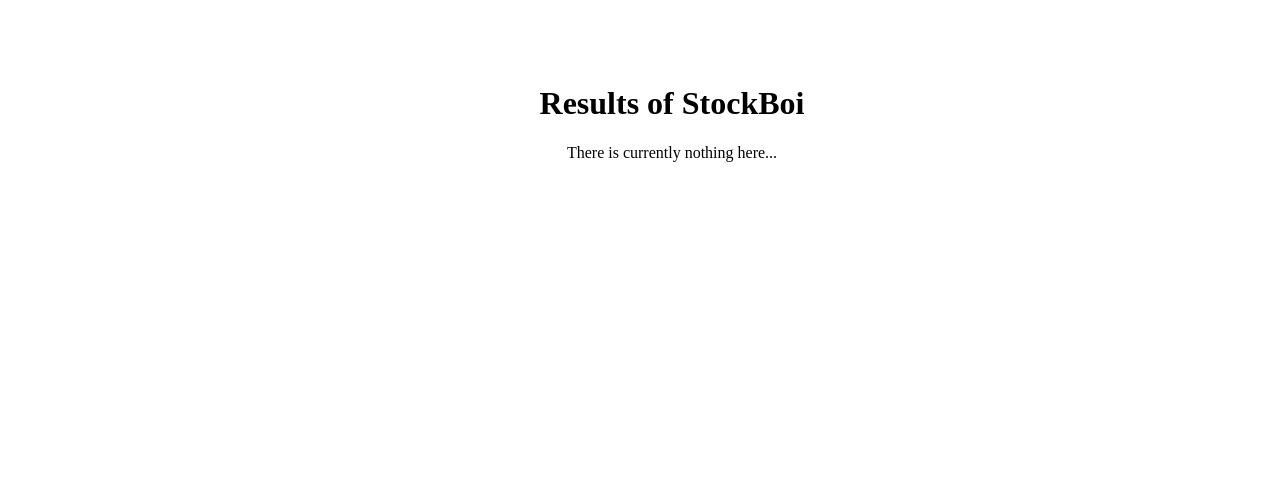
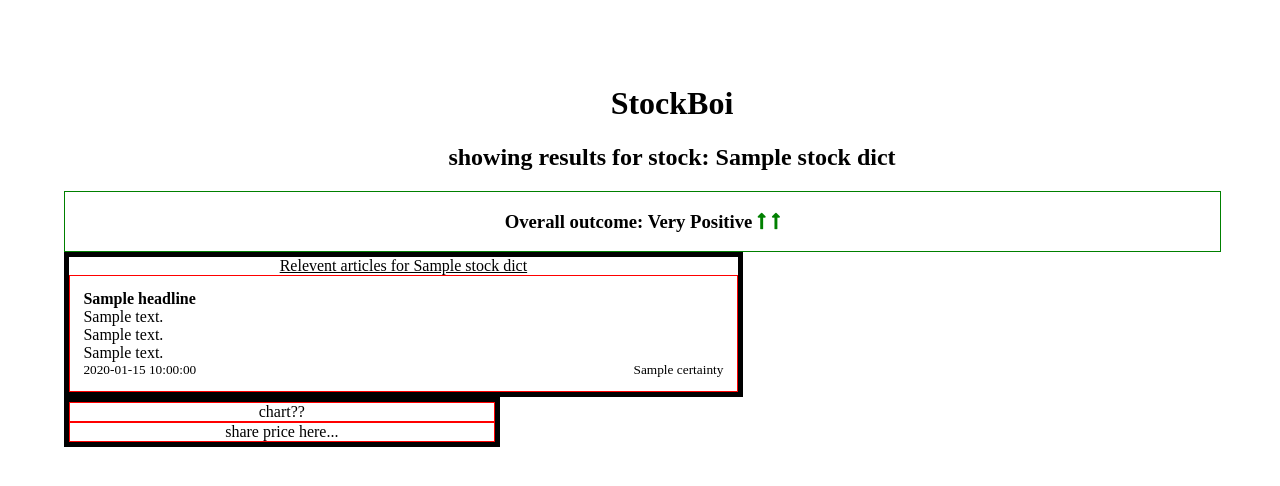
Before and after one commit to Beamister/StockBoi, a Flask app: template templates/results.html in a window 1280 px wide; the page is wider, and only the part inside the window is pictured. Shown: the top 486 px of that part. Run offline with Flask 2, Linux system fonts and the light colour scheme; the template is opened without the code that fills it: most values are stand-ins (such as "Sample title", 1, 10 or a date in 2020); some libraries are stand-ins or nearby versions.

Commit message:
get all content working between pages with temparary database

```diff
--- a/main.py
+++ b/main.py
@@ -3,6 +3,7 @@
 from flask import render_template
 from scraper import scrape
 from analyser import analyse
+import ast
 
 app = Flask(__name__)
 
@@ -10,9 +11,41 @@
 def render_home():
     return render_template('index.html')
 
+#@app.route('/result')
+#def render_result():
+#    if request.method=='GET':
+#        stock_dict = request.args
+#        scraped_data = scrape(stock_dict['stock_name'])
+#        analysis_result = analyse(scraped_data)
+#        return render_template('results.html',stock_dict=stock_dict,analysis_result=analysis_result)
+#    else:
+#        render_template('error.html')
+
 @app.route('/result')
 def render_result():
-    stock = request.args['stock']
-    scraped_data = scrape(stock)
-    analysis_result = analyse(scraped_data)
-    return render_template('results.html')
+    if request.method=='GET':
+        stock_dict = request.args
+        scraped_data = scrape(stock_dict['stock_name'])
+        analysis_result = {'metadata':{'overall_score':0.8},
+                           '0':{'headline':'article headline 1',
+                                'text1':'this is the first text',
+                                'text2':'the second one',
+                                'text3':'and the third text',
+                                'date_time':'02_01_2018 17:50',
+                                'certainty':0.76},
+                           '1':{'headline':'article headline 2',
+                                'text1':'text uno',
+                                'text2':'dos',
+                                'text3':'tres',
+                                'date_time':'02_01_2019 16:45',
+                                'certainty':0.43},
+                           '2':{'headline':'article headline 3',
+                                'text1':'one',
+                                'text2':'two',
+                                'text3':'three',
+                                'date_time':'02_01_2019 16:45',
+                                'certainty':0.88}
+                          }
+        return render_template('results.html',stock_dict=stock_dict,analysis_result=analysis_result)
+    else:
+        render_template('error.html')
--- /dev/null
+++ b/static/style.css
@@ -0,0 +1,78 @@
+body {
+    width: 95%;
+    text-align: center;
+    padding: 5%;
+    margin: auto;
+}
+
+input {
+    width: 95%;
+    max-width: 500px;
+    height: 25px;
+    text-align: center;
+}
+
+button {
+    height: 25px;
+}
+
+p {
+    margin: auto;
+}
+
+.content {
+/*
+    display: flex;
+    justify-content: space-around;
+    margin: auto;
+*/
+}
+
+.overall_result {
+    width: 95%;
+    border: 1px solid green;
+}
+
+.left_column {
+    display: flex;
+    flex-direction: column;
+    justify-content: space-around;
+    align-content: space-around;
+    width: 55%;
+    border: 5px solid black;
+}
+
+.right_column {
+    display: flex;
+    flex-direction: column;
+    justify-content: space-around;
+    align-content: space-around;
+    width: 35%;
+    border: 5px solid black;
+}
+
+.article {
+    border: 1px solid red;
+    text-align: left;
+    padding: 2%;
+}
+
+.stock_chart {
+    border: 1px solid red;
+}
+
+.share_price {
+    border: 1px solid red;
+}
+
+.fa-long-arrow-alt-down {
+    color: red;
+}
+
+.fa-long-arrow-alt-up {
+    color: green;
+}
+
+.fa-minus {
+    color: blue;
+}
--- a/templates/index.html
+++ b/templates/index.html
@@ -7,18 +7,18 @@
         <meta name="viewport" content="width=device-width, initial-scale=1">
 
         <!-- css pages -->
-        <link rel="stylesheet" href="../resources/style.css">
+        <link rel="stylesheet" href="{{ url_for('static',filename='style.css') }}">
 
         <!-- document info -->
         <title>StockBoi</title>
 
     </head>
 
-    <body style="width: 95%; text-align: center; padding: 5%; margin: auto;">
+    <body>
         <h1>Welcome to StockBoi</h1>
         <p>There is currently nothing here...</p>
         <form action="result" method="GET">
-            <input name="stock" type="text" placeholder="Search for a stock here">
+            <input name="stock_name" type="text" onfocus="this.placeholder = ''" onblur="this.placeholder='Search for a stock here'">
             <button type="submit">GO!</button>
         </form>
     </body>
--- a/templates/results.html
+++ b/templates/results.html
@@ -7,15 +7,78 @@
         <meta name="viewport" content="width=device-width, initial-scale=1">
 
         <!-- css pages -->
-        <link rel="stylesheet" href="../resources/style.css">
+        <link rel="stylesheet" href="{{ url_for('static',filename='style.css') }}">
+        <link rel="stylesheet" href="https://use.fontawesome.com/releases/v5.4.2/css/all.css" integrity="sha384-/rXc/GQVaYpyDdyxK+ecHPVYJSN9bmVFBvjA/9eOB+pb3F2w2N6fc5qB9Ew5yIns" crossorigin="anonymous">
 
         <!-- document info -->
         <title>StockBoi</title>
 
     </head>
 
-    <body style="width: 95%; text-align: center; padding: 5%; margin: auto;">
-        <h1>Results of StockBoi</h1>
-        <p>There is currently nothing here...</p>
+    <body>
+        <h1>StockBoi</h1>
+        <h2>showing results for stock: {{ stock_dict['stock_name'] }}</h2>
+
+        <div class="overall_result">
+
+            <h3>Overall outcome:
+            {% if ( analysis_result.metadata['overall_score'] < -0.6 ) %}
+            <!--  2 down arrows -- very bad -->
+            Very Negative
+            <i class="fas fa-long-arrow-alt-down"></i>
+            <i class="fas fa-long-arrow-alt-down"></i>
+            {% elif ( analysis_result.metadata['overall_score'] < -0.2 ) %}
+            <!--  single down arrow -- bad -->
+            Negative
+            <i class="fas fa-long-arrow-alt-down"></i>
+            {% elif ( analysis_result.metadata['overall_score'] < 0.2 ) %}
+            <!--  neutral line -- neutral -->
+            Neutral
+            <i class="fas fa-minus"></i>
+            {% elif ( analysis_result.metadata['overall_score'] < 0.6 ) %}
+            <!--  single up -- good -->
+            Positive
+            <i class="fas fa-long-arrow-alt-up"></i>
+            {% else %}
+            <!--  double up arrow -- very good -->
+            Very Positive
+            <i class="fas fa-long-arrow-alt-up"></i>
+            <i class="fas fa-long-arrow-alt-up"></i>
+            {% endif %}
+            </h3>
+
+        </div>
+
+
+        <div class="content">
+            <div class="left_column">
+
+                <u>Relevent articles for {{ stock_dict['stock_name'] }}</u>
+
+                {% for key, value in analysis_result.iteritems() %}
+                <div class="article">
+                    <p><strong>{{ value['headline'] }}</strong></p>
+                    <p>{{ value['text1'] }}</p>
+                    <p>{{ value['text2'] }}</p>
+                    <p>{{ value['text3'] }}</p>
+                    <p><small style="float: left">{{ value['date_time'] }}</small><small style="float: right">{{ value['certainty'] }}</small></p>
+                </div>
+                {% endfor %}
+
+            </div>
+
+            <div class="right_column">
+
+                <div class="stock_chart">
+                    chart??
+                </div>
+
+                <div class="share_price">
+                    share price here...
+                </div>
+
+            </div>
+
+        </div>
     </body>
 </html>
```
Also changed, not shown: templates/error.html (added, +20 -0 lines).
